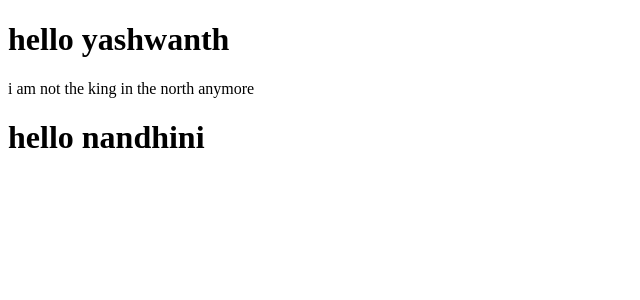
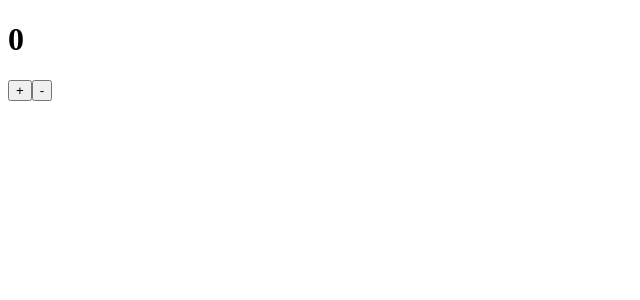
Before and after one commit to Yash-D-Wanth/vite, a React (Vite) app in the folder vite-project/: page / in a window 1280 px wide. Shown: the top 300 px of the page, without its empty margins (0-640 px from the left). Built offline with nearby package versions, Linux system fonts and the light colour scheme.

Commit message:
counter using function component

```diff
--- a/vite-project/src/App.jsx
+++ b/vite-project/src/App.jsx
@@ -1,5 +1,7 @@
 // import { useState } from 'react'
-import Props from './function/Props'
+// import Props from './function/Props'
+// import State from './function/State'
+import Counter from './function/counter/Counter'
 import './App.css'
 
 function App() {
@@ -7,10 +9,12 @@ function App() {
 
   return (
     <>
-    <Props name="yashwanth">
+    {/* <Props name="yashwanth">
         <p>i am not the king in the north anymore</p>
     </Props>
-    <Props name="nandhini"/>
+    <Props name="nandhini"/> */}
+    {/* <State/> */}
+    <Counter/>
     </>
   )
 }
--- /dev/null
+++ b/vite-project/src/function/State.jsx
@@ -0,0 +1,10 @@
+import {useState} from 'react'
+export default function State(){
+    let [count,setCount]=useState(0)
+    return(
+        <>
+        <h1>{count}</h1>
+        <button onClick={()=>setCount(count+1)}>+</button>
+        </>
+    )
+}
--- /dev/null
+++ b/vite-project/src/function/counter/Counter.jsx
@@ -0,0 +1,11 @@
+import {useState} from 'react'
+export default function Counter(){
+    const [count,setCount]=useState(0)
+    return(
+        <>
+        <h1>{count}</h1>
+        <button onClick={()=>setCount(count+1)}>+</button>
+        <button onClick={()=>setCount(count-1)}>-</button>
+        </>
+    )
+}
```
